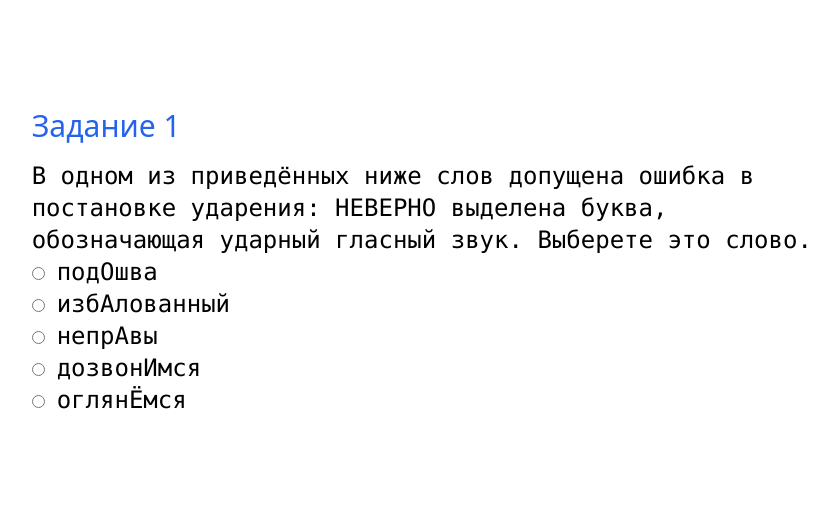
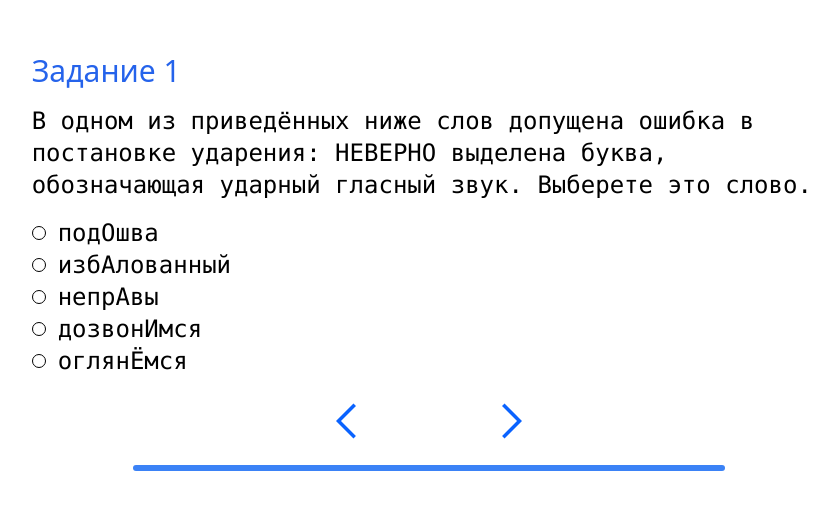
Before and after one commit to ekinohito/platform-frontend, a Next.js app: page / in a window 1280 px wide. Shown: the part 138-648 px from the top of the page, without its empty margins (211-1049 px from the left). Built offline with nearby package versions, Linux system fonts and the light colour scheme.

Commit message:
added questions

```diff
--- a/components/Question/QuestionInput.tsx
+++ b/components/Question/QuestionInput.tsx
@@ -2,6 +2,7 @@ import React from 'react';
 import {Question, VariantQuestion} from "../../types/question";
 import {useQuestions} from "../../context/questionsContext";
 import QuestionVariant from "./QuestionVariant";
+import {v4} from 'uuid';
 
 export default function QuestionInput({question}: {question: Question}) {
     const {setChecked} = useQuestions();
@@ -13,10 +14,10 @@ export default function QuestionInput({question}: {question: Question}) {
                 {
                     variant.variants.map((vrt, index) =>
                         <QuestionVariant
-                            checked={index == variant.checked}
+                            checked={index === variant.checked}
                             answer={vrt}
-                            onChange={(e) => setChecked(index)}
-                            key={index}
+                            onClick={() => setChecked(index)}
+                            key={v4()}
                         />
                     )
                 }
--- a/components/Question/QuestionVariant.tsx
+++ b/components/Question/QuestionVariant.tsx
@@ -3,18 +3,21 @@ import React from 'react';
 interface Props {
     checked: boolean,
     answer: string,
-    onChange: (e: React.FormEvent<HTMLInputElement>) => void
+    onClick: () => void
 }
 
-export default function QuestionVariant({checked, answer, onChange}: Props) {
+export default function QuestionVariant({checked, answer, onClick}: Props) {
     return (
-        <label className="">
-            <input type="radio" checked={checked} onChange={onChange}/>
+        <div
+            className="flex items-center cursor-pointer hover:opacity-75"
+            onClick={onClick}
+        >
+            <span className={`w-3.5 h-3.5 mr-3 rounded-full border ${checked ? 'bg-red-400':'border-black'}`}/>
             <span
-                className="text-black text-2xl font-mono ml-3"
+                className="text-black text-2xl font-mono"
             >
                 {answer}
             </span>
-        </label>
+        </div>
     )
 }
--- a/components/Question/index.tsx
+++ b/components/Question/index.tsx
@@ -12,11 +12,11 @@ export default function Question() {
         question
             ?
             <TWRow>
-                <div className="flex flex-col col-start-3 col-span-8 py-20">
+                <div className="flex flex-col col-start-3 col-span-8 mb-6">
                     <span className="text-blue-600 text-3xl mb-4 font-sans font-medium">
                         Задание {question.number}
                     </span>
-                    <div className="text-black text-2xl font-mono">
+                    <div className="text-black text-2xl font-mono mb-4">
                         {question.question}
                     </div>
                     <QuestionInput question={question}/>
--- /dev/null
+++ b/components/QuestionsNavigation.tsx
@@ -0,0 +1,23 @@
+import React from 'react';
+import TWRow from "./tailwind/TWRow";
+
+export default function QuestionsNavigation() {
+
+    return (
+        <div className="flex flex-col">
+            <TWRow className="mb-6">
+                <div className="flex justify-between col-start-6 col-span-2">
+                    <svg width="20" height="40" viewBox="0 0 33 58" fill="none" xmlns="http://www.w3.org/2000/svg">
+                        <path fillRule="evenodd" clipRule="evenodd" d="M33 4.16416L8.21081 28.9533L32.8825 53.625L28.8358 57.6717L3.8147e-06 28.8358L28.8358 0L33 4.16416Z" fill="#0A63FF"/>
+                    </svg>
+                    <svg width="20" height="40" viewBox="0 0 33 58" fill="none" xmlns="http://www.w3.org/2000/svg">
+                        <path fillRule="evenodd" clipRule="evenodd" d="M0 4.16416L24.7892 28.9533L0.117509 53.625L4.16416 57.6717L33 28.8358L4.16416 0L0 4.16416Z" fill="#0A63FF"/>
+                    </svg>
+                </div>
+            </TWRow>
+            <TWRow>
+                <div className="col-start-4 col-span-6 h-1.5 rounded-full bg-blue-500"/>
+            </TWRow>
+        </div>
+    )
+}
--- a/context/questionsContext/reducer.ts
+++ b/context/questionsContext/reducer.ts
@@ -15,7 +15,7 @@ const initialQuestionsState: QuestionsState = {
             done: false,
             type: 'variant',
             variants: ['подОшва', 'избАлованный', 'непрАвы', 'дозвонИмся', 'оглянЁмся'],
-            checked: undefined
+
         }
     ]
 }
--- a/package.json
+++ b/package.json
@@ -8,9 +8,11 @@
     "start": "next start"
   },
   "dependencies": {
+    "@types/uuid": "^8.3.1",
     "next": "11.0.1",
     "react": "17.0.2",
-    "react-dom": "17.0.2"
+    "react-dom": "17.0.2",
+    "uuid": "^8.3.2"
   },
   "devDependencies": {
     "@types/node": "^15.12.5",
--- a/pages/index.js
+++ b/pages/index.js
@@ -2,6 +2,7 @@ import React from 'react';
 import TWContainer from "../components/tailwind/TWContainer";
 import Question from "../components/Question";
 import {QuestionsProvider} from "../context/questionsContext";
+import QuestionsNavigation from "../components/QuestionsNavigation";
 
 export default function Home() {
     return (
@@ -10,7 +11,7 @@ export default function Home() {
                 <QuestionsProvider>
                     <div className="flex flex-col justify-center min-h-screen">
                         <Question/>
-
+                        <QuestionsNavigation/>
                     </div>
                 </QuestionsProvider>
             </TWContainer>
--- a/utils/CheckboxStage.ts
+++ /dev/null
@@ -1,19 +0,0 @@
-import Stage from "./Stage";
-import {Dispatch, SetStateAction, useState} from "react";
-
-export class CheckboxStage extends Stage {
-    variants: string[];
-    selected: number;
-    setSelected: Dispatch<SetStateAction<number>>;
-    constructor(question: string, variants: string[], done: boolean = false, selected: number = -1) {
-        super(question, done);
-        this.variants = [...variants];
-        const [selected_, setSelected] = useState(selected);
-        this.selected = selected_
-        this.setSelected = setSelected
-    }
-
-    get isFilled(): boolean {
-        return this.selected > -1;
-    }
-}
--- a/utils/Stage.ts
+++ /dev/null
@@ -1,16 +0,0 @@
-import {Dispatch, SetStateAction, useState} from "react";
-
-export default class Stage {
-    question: string;
-    done: boolean;
-    setDone: Dispatch<SetStateAction<boolean>>;
-    constructor(question: string, done: boolean = false) {
-        this.question = question
-        const [done_, setDone] = useState(done)
-        this.done = done_
-        this.setDone = setDone
-    }
-    get isFilled(): boolean {
-        return false
-    }
-}
--- a/utils/TextboxStage.ts
+++ /dev/null
@@ -1,19 +0,0 @@
-import Stage from "./Stage";
-import {Dispatch, SetStateAction, useState} from "react";
-
-export class TextboxStage extends Stage {
-    hint: string;
-    text: string;
-    setText: Dispatch<SetStateAction<string>>;
-    constructor(question: string, hint: string = "", done: boolean = false, text: string = "") {
-        super(question);
-        this.hint = hint;
-        const [text_, setText] = useState(text);
-        this.text = text_
-        this.setText = setText
-    }
-
-    get isFilled(): boolean {
-        return this.text != "";
-    }
-}
```
Also changed, not shown: types/question.ts (+5 -3 lines), 1 other file (tests, documents, lock files or other folders).
